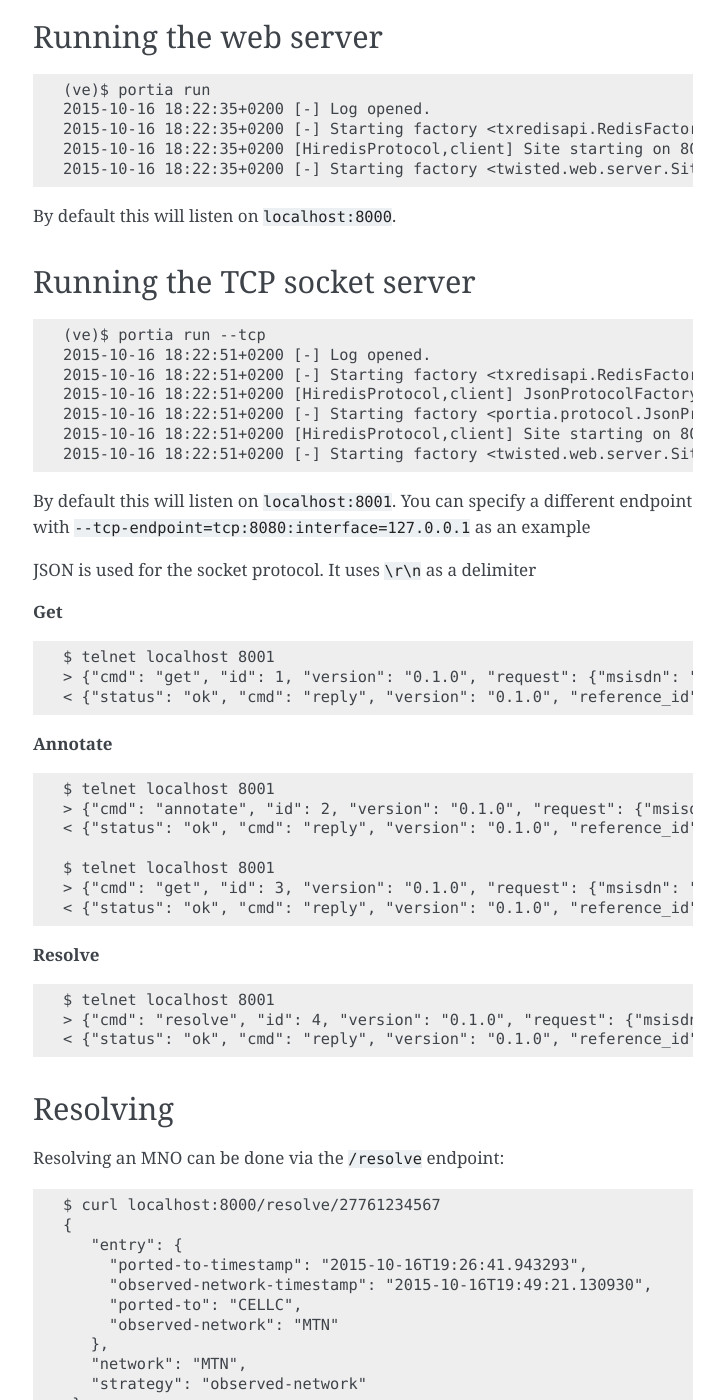
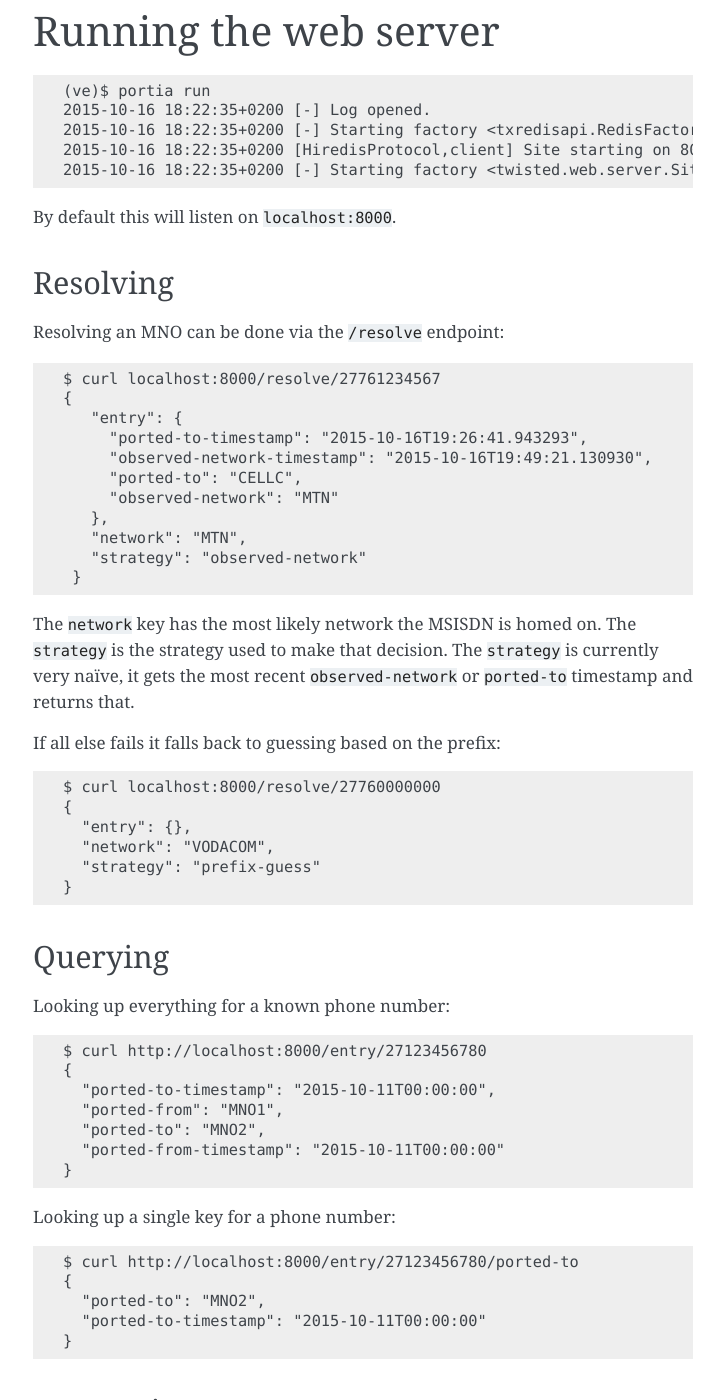
Before and after one commit to praekeltfoundation/portia, a Sphinx documentation site: the page built from docs/index.rst, in a window 1280 px wide and 1400 px high, scrolled down 996 px. Shown: the whole window, without its empty margins (387-1111 px from the left). Built offline with Sphinx 7.4.7, drawn with Linux system fonts in a browser that asks for light colours; some of the changed text lies outside the part shown.

Commit message:
more docs

```diff
--- a/docs/index.rst
+++ b/docs/index.rst
@@ -38,7 +38,7 @@ Importing database files
    (ve)$ portia import porting-db path/to/file.csv
 
 Running the web server
-----------------------
+======================
 
 ::
 
@@ -49,47 +49,6 @@ Running the web server
    2015-10-16 18:22:35+0200 [-] Starting factory <twisted.web.server.Site instance at 0x105b6ef80>
 
 By default this will listen on ``localhost:8000``.
-
-Running the TCP socket server
------------------------------
-
-::
-
-   (ve)$ portia run --tcp
-   2015-10-16 18:22:51+0200 [-] Log opened.
-   2015-10-16 18:22:51+0200 [-] Starting factory <txredisapi.RedisFactory instance at 0x10a969ea8>
-   2015-10-16 18:22:51+0200 [HiredisProtocol,client] JsonProtocolFactory starting on 8001
-   2015-10-16 18:22:51+0200 [-] Starting factory <portia.protocol.JsonProtocolFactory instance at 0x10a99cf38>
-   2015-10-16 18:22:51+0200 [HiredisProtocol,client] Site starting on 8000
-   2015-10-16 18:22:51+0200 [-] Starting factory <twisted.web.server.Site instance at 0x10a9a03b0>
-
-By default this will listen on ``localhost:8001``. You can specify a different
-endpoint with ``--tcp-endpoint=tcp:8080:interface=127.0.0.1`` as an example
-
-JSON is used for the socket protocol. It uses ``\r\n`` as a delimiter
-
-**Get** ::
-
-   $ telnet localhost 8001
-   > {"cmd": "get", "id": 1, "version": "0.1.0", "request": {"msisdn": "27761234567"}}
-   < {"status": "ok", "cmd": "reply", "version": "0.1.0", "reference_id": 1, "response": {"ported-to-timestamp": "2015-10-16T19:26:41.943293", "ported-to": "CELLC", "X-Foo-timestamp": "2015-10-19T18:37:36.294939", "observed-network": "MTN", "observed-network-timestamp": "2015-10-16T19:49:21.130930"}, "reference_cmd": "get"}
-
-**Annotate** ::
-
-   $ telnet localhost 8001
-   > {"cmd": "annotate", "id": 2, "version": "0.1.0", "request": {"msisdn": "27761234567", "key": "X-Foo", "value": "bar"}}
-   < {"status": "ok", "cmd": "reply", "version": "0.1.0", "reference_id": 2, "response": "OK", "reference_cmd": "annotate"}
-
-   $ telnet localhost 8001
-   > {"cmd": "get", "id": 3, "version": "0.1.0", "request": {"msisdn": "27761234567"}}
-   < {"status": "ok", "cmd": "reply", "version": "0.1.0", "reference_id": 3, "response": {"ported-to-timestamp": "2015-10-16T19:26:41.943293", "ported-to": "CELLC", "X-Foo-timestamp": "2015-10-19T18:44:33.710381", "observed-network": "MTN", "X-Foo": "bar", "observed-network-timestamp": "2015-10-16T19:49:21.130930"}, "reference_cmd": "get"}
-
-**Resolve** ::
-
-   $ telnet localhost 8001
-   > {"cmd": "resolve", "id": 4, "version": "0.1.0", "request": {"msisdn": "27761234567"}}
-   < {"status": "ok", "cmd": "reply", "version": "0.1.0", "reference_id": 4, "response": {"entry": {"ported-to-timestamp": "2015-10-16T19:26:41.943293", "ported-to": "CELLC", "X-Foo-timestamp": "2015-10-19T18:44:33.710381", "observed-network": "MTN", "X-Foo": "bar", "observed-network-timestamp": "2015-10-16T19:49:21.130930"}, "network": "MTN", "strategy": "observed-network"}, "reference_cmd": "resolve"}
-
 
 Resolving
 ---------
@@ -172,3 +131,52 @@ Custom annotations are allowed if the key is prefixed with ``X-``::
 
    $ curl -XPUT -d bar http://localhost:8000/entry/27123456780/X-foo
    "bar"
+
+Running the TCP socket server
+=============================
+
+::
+
+   (ve)$ portia run --tcp
+   2015-10-16 18:22:51+0200 [-] Log opened.
+   2015-10-16 18:22:51+0200 [-] Starting factory <txredisapi.RedisFactory instance at 0x10a969ea8>
+   2015-10-16 18:22:51+0200 [HiredisProtocol,client] JsonProtocolFactory starting on 8001
+   2015-10-16 18:22:51+0200 [-] Starting factory <portia.protocol.JsonProtocolFactory instance at 0x10a99cf38>
+   2015-10-16 18:22:51+0200 [HiredisProtocol,client] Site starting on 8000
+   2015-10-16 18:22:51+0200 [-] Starting factory <twisted.web.server.Site instance at 0x10a9a03b0>
+
+By default this will listen on ``localhost:8001``. You can specify a different
+endpoint with ``--tcp-endpoint=tcp:8080:interface=127.0.0.1`` as an example
+
+JSON is used for the socket protocol. It uses ``\r\n`` as a delimiter
+
+Get
+---
+
+::
+
+   $ telnet localhost 8001
+   > {"cmd": "get", "id": 1, "version": "0.1.0", "request": {"msisdn": "27761234567"}}
+   < {"status": "ok", "cmd": "reply", "version": "0.1.0", "reference_id": 1, "response": {"ported-to-timestamp": "2015-10-16T19:26:41.943293", "ported-to": "CELLC", "X-Foo-timestamp": "2015-10-19T18:37:36.294939", "observed-network": "MTN", "observed-network-timestamp": "2015-10-16T19:49:21.130930"}, "reference_cmd": "get"}
+
+Annotate
+--------
+
+::
+
+   $ telnet localhost 8001
+   > {"cmd": "annotate", "id": 2, "version": "0.1.0", "request": {"msisdn": "27761234567", "key": "X-Foo", "value": "bar"}}
+   < {"status": "ok", "cmd": "reply", "version": "0.1.0", "reference_id": 2, "response": "OK", "reference_cmd": "annotate"}
+
+   $ telnet localhost 8001
+   > {"cmd": "get", "id": 3, "version": "0.1.0", "request": {"msisdn": "27761234567"}}
+   < {"status": "ok", "cmd": "reply", "version": "0.1.0", "reference_id": 3, "response": {"ported-to-timestamp": "2015-10-16T19:26:41.943293", "ported-to": "CELLC", "X-Foo-timestamp": "2015-10-19T18:44:33.710381", "observed-network": "MTN", "X-Foo": "bar", "observed-network-timestamp": "2015-10-16T19:49:21.130930"}, "reference_cmd": "get"}
+
+Resolve
+-------
+
+::
+
+   $ telnet localhost 8001
+   > {"cmd": "resolve", "id": 4, "version": "0.1.0", "request": {"msisdn": "27761234567"}}
+   < {"status": "ok", "cmd": "reply", "version": "0.1.0", "reference_id": 4, "response": {"entry": {"ported-to-timestamp": "2015-10-16T19:26:41.943293", "ported-to": "CELLC", "X-Foo-timestamp": "2015-10-19T18:44:33.710381", "observed-network": "MTN", "X-Foo": "bar", "observed-network-timestamp": "2015-10-16T19:49:21.130930"}, "network": "MTN", "strategy": "observed-network"}, "reference_cmd": "resolve"}
```
